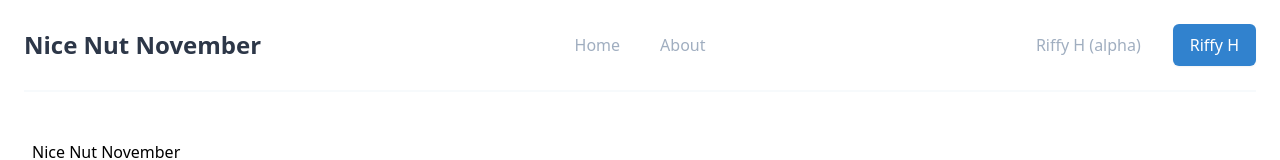
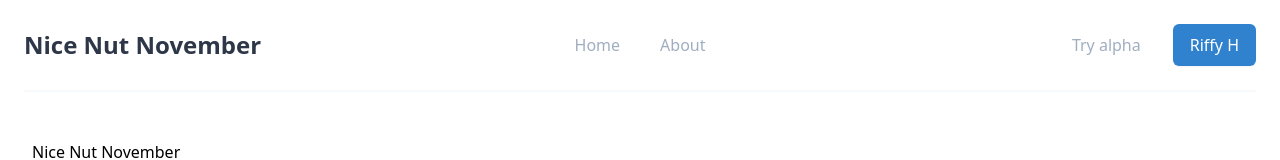
Before and after one commit to rayriffy/nice-nut-november, a Next.js app: page /about in a window 1280 px wide. Shown: the top 160 px of the page. Built offline with nearby package versions, Linux system fonts and the light colour scheme; what @tailwindcss/ui would draw is missing.

Commit message:
chore: staged changes

```diff
--- a/src/app/components/header.tsx
+++ b/src/app/components/header.tsx
@@ -57,7 +57,7 @@ export const AppHeader: FunctionComponent = props => {
               href="https://next.h.rayriffy.com"
               className="whitespace-no-wrap text-base leading-6 font-medium text-gray-500 hover:text-gray-900 focus:outline-none focus:text-gray-900"
             >
-              Riffy H (alpha)
+              Try alpha
             </a>
             <span className="inline-flex rounded-md shadow-sm">
               <a
```
